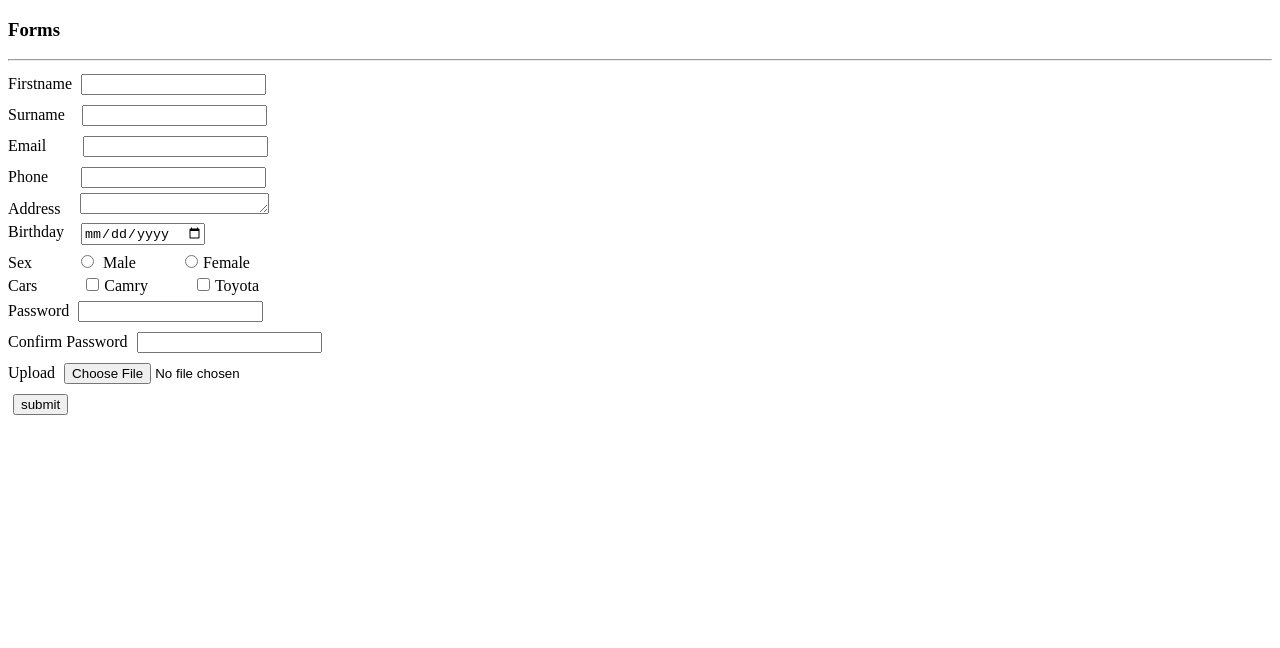
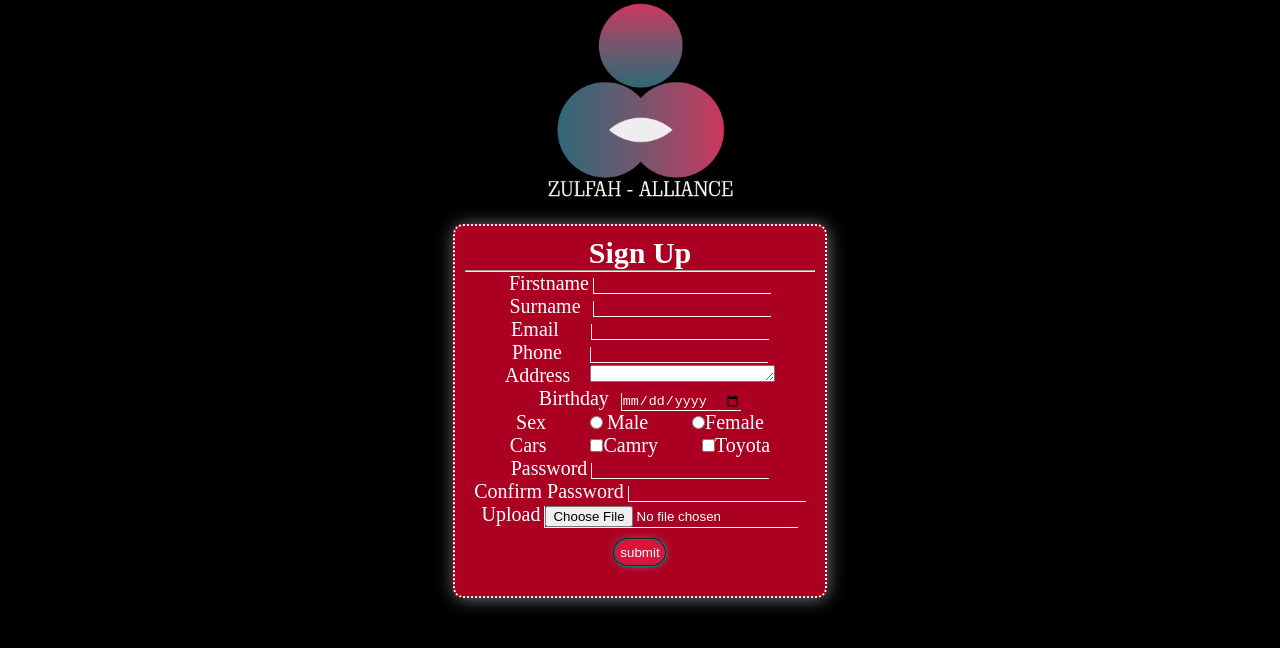
Before and after one commit to lassbon/Training, a plain HTML site: page cortex-creator/cortex.html in a window 1280 px wide. Drawn offline with Linux system fonts and the light colour scheme.

Commit message:
Assignment submitted

```diff
--- a/cortex-creator/cortex.html
+++ b/cortex-creator/cortex.html
@@ -10,34 +10,47 @@
     </head>
 
     <body>
-        <h3>Forms</h3>
+
+        <div class="body">
+            <center>
+                <div class="imgdb">
+                    <img width="200" src="./img/alliArtboard 1.png" alt="Alliance">
+                </div>
+
+                <div class="all">
+                    <h3>Sign Up</h3>
                     <hr>
-        <form action="">
+                    <form action="submit.php">
                         <div><label for="">Firstname</label>
-                <input type="text" name="" id="" required >
+                            <input type="text" name="" id="" required>
                         </div>
                         <div><label for="">Surname</label>
-                &nbsp; <input type="text" name="" id="" required >
+                            &nbsp; <input type="text" name="" id="" required>
                         </div>
                         <div><label for="">Email</label>
-            &nbsp;&nbsp;&nbsp;&nbsp;&nbsp;&nbsp; <input type="email" name="" id="" required >
+                            &nbsp;&nbsp;&nbsp;&nbsp;&nbsp;&nbsp; <input type="email" name="" id="" required>
                         </div>
                         <div><label for="">Phone</label>
-                &nbsp;&nbsp;&nbsp;&nbsp;&nbsp;&nbsp;<input type="text" name="" id="" required >
+                            &nbsp;&nbsp;&nbsp;&nbsp;&nbsp;&nbsp;<input type="text" name="" id="" required>
                         </div>
                         <div><label for="">Address</label>
                             &nbsp;&nbsp;&nbsp;&nbsp;<textarea name="" id="" cols="21" rows="1"></textarea>
                         </div>
                         <div><label for="">Birthday</label>
-                &nbsp;&nbsp;<input type="date" name="" id="" required >
+                            &nbsp;&nbsp;<input type="date" name="" id="" required>
                         </div>
                         <div><label for="">Sex</label>
-                &nbsp;&nbsp;&nbsp;&nbsp;&nbsp;&nbsp;&nbsp;&nbsp;&nbsp;&nbsp;<input type="radio" name="sex" id=""> <label for="">Male</label>
-                &nbsp;&nbsp;&nbsp;&nbsp;&nbsp;&nbsp;&nbsp;&nbsp;&nbsp;&nbsp;<input type="radio" name="sex" id=""><label for="">Female</label>
+                            &nbsp;&nbsp;&nbsp;&nbsp;&nbsp;&nbsp;&nbsp;&nbsp;&nbsp;&nbsp;<input type="radio" name="sex"
+                                id="">
+                            <label for="">Male</label>
+                            &nbsp;&nbsp;&nbsp;&nbsp;&nbsp;&nbsp;&nbsp;&nbsp;&nbsp;&nbsp;<input type="radio" name="sex"
+                                id=""><label for="">Female</label>
                         </div>
                         <div><label for="">Cars</label>
-                &nbsp;&nbsp;&nbsp;&nbsp;&nbsp;&nbsp;&nbsp;&nbsp;&nbsp;&nbsp;<input type="checkbox" name="car" id=""><label for="">Camry</label>
-                &nbsp;&nbsp;&nbsp;&nbsp;&nbsp;&nbsp;&nbsp;&nbsp;&nbsp;&nbsp;<input type="checkbox" name="car" id=""><label for="">Toyota</label>
+                            &nbsp;&nbsp;&nbsp;&nbsp;&nbsp;&nbsp;&nbsp;&nbsp;&nbsp;&nbsp;<input type="checkbox"
+                                name="car" id=""><label for="">Camry</label>
+                            &nbsp;&nbsp;&nbsp;&nbsp;&nbsp;&nbsp;&nbsp;&nbsp;&nbsp;&nbsp;<input type="checkbox"
+                                name="car" id=""><label for="">Toyota</label>
                         </div>
                         <div><label for="">Password</label>
                             <input type="password" name="" id="" required>
@@ -48,15 +61,94 @@
                         <div><label for="">Upload</label>
                             <input type="file" name="" id="" required>
                         </div>
-            <div>
+                        <div class="sub">
                             <input type="submit" value="submit">
                         </div>
 
                     </form>
+                </div>
+        </div>
+        </center>
         <style>
+            * {
+                margin: 0;
+                padding: 0;
+                list-style-type: none;
+            }
+
+            h3 {
+                font-size: 30px;
+                color: white;
+            }
+
+            .body {
+                background-color: black;
+                width: 100%;
+                height: 100vh;
+                position: fixed;
+            }
+
+            .body2 {
+                width: 100%;
+                height: 50vh;
+                background-color: teal;
+            }
+
+            h1 {
+                color: white;
+                margin: 10px 0px 0px 0px;
+            }
+
+            .all {
+                padding: 10px;
+                background-color: rgba(187, 0, 37, 0.918);
+                justify-content: center;
+                position: relative;
+                text-align: center;
+                border-radius: 10px;
+                box-shadow: 1px 1px 18px -1px grey;
+                top: 20px;
+                border: 2px solid white;
+                border-style: dotted;
+                width: 350px;
+                height: 350px;
+            }
+
+            label {
+                text-align: left;
+                color: white;
+                font-size: 20px;
+            }
+
+
             input {
-                margin: 5px;
-                align-items: center;
+                color: white;
+                border: transparent;
+                border-bottom: 1px solid whitesmoke;
+                border-left: 1px solid whitesmoke;
+                background: transparent;
+            }
+
+            .sub input {
+                margin-top: 10px;
+                color: white;
+                border: 2px solid teal;
+                padding: 5px;
+                border-style: groove;
+                background-color: crimson;
+                box-shadow: 0px 0px 13px -7px white;
+                border-radius: 50px;
+            }
+
+            .sign-up p {
+                margin: 10px;
+                color: white;
+                text-decoration: none;
+            }
+
+            .sign-up a {
+                text-decoration: none;
+                color: teal;
             }
 
         </style>
```
Also changed, not shown: cortex-creator/cortexlogin.html (added, +111 -0 lines), cortex-creator/img/Artboard 1 copy.png (added), cortex-creator/img/Artboard 1.png (added), cortex-creator/img/alliArtboard 1.png (added). Lines whose indentation alone changed are shown as unchanged.
